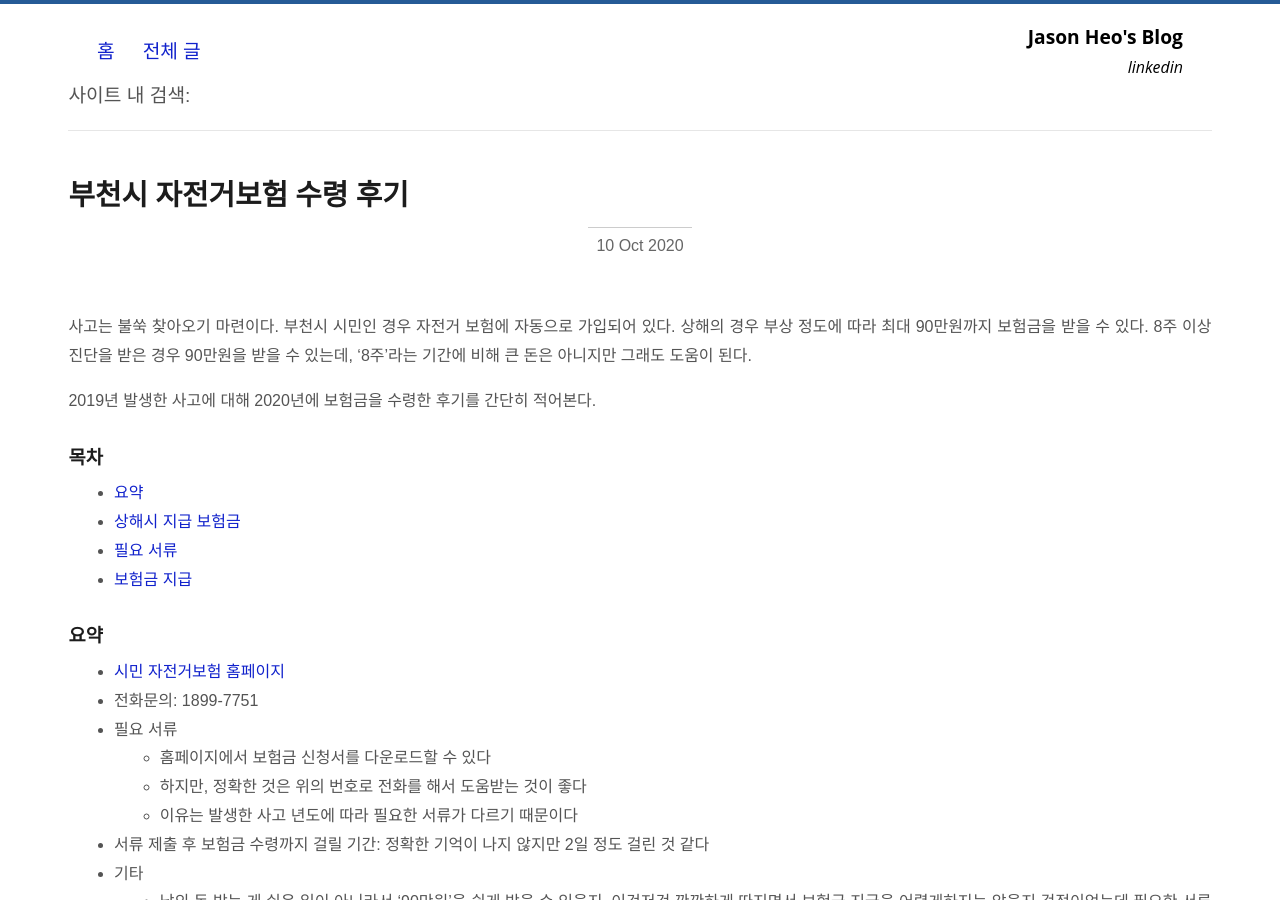
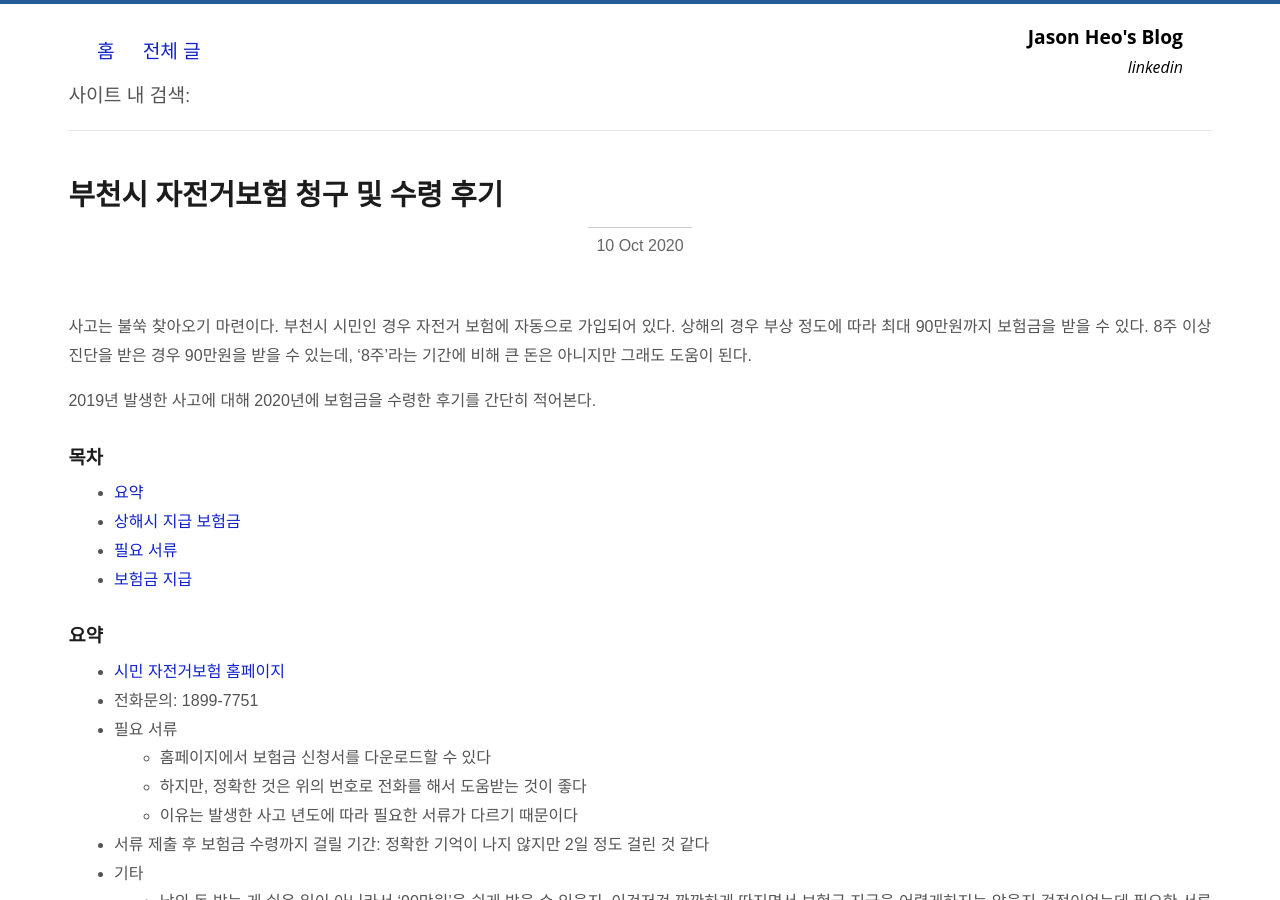
Before and after one commit to jason-heo/jason-heo.github.io, a Jekyll site: the page built from _posts/2020-10-10-insurance.md, in a window 1280 px wide and 900 px high. Built offline with Jekyll 4.4.1, drawn with Linux system fonts in a browser that asks for light colours; comment, search, counter and statistics services are not loaded.

Commit message:
title changed

```diff
--- a/_posts/2020-10-10-insurance.md
+++ b/_posts/2020-10-10-insurance.md
@@ -1,6 +1,6 @@
 ---
 layout: post
-title: "부천시 자전거보험 수령 후기"
+title: "부천시 자전거보험 청구 및 수령 후기"
 categories: "life"
 ---
 
```
